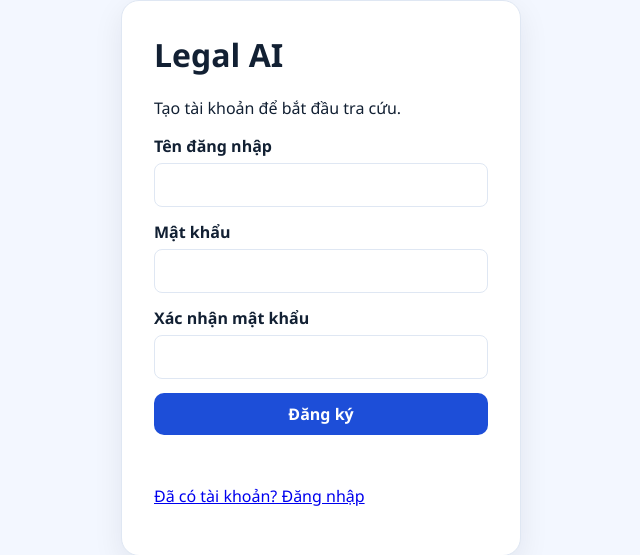
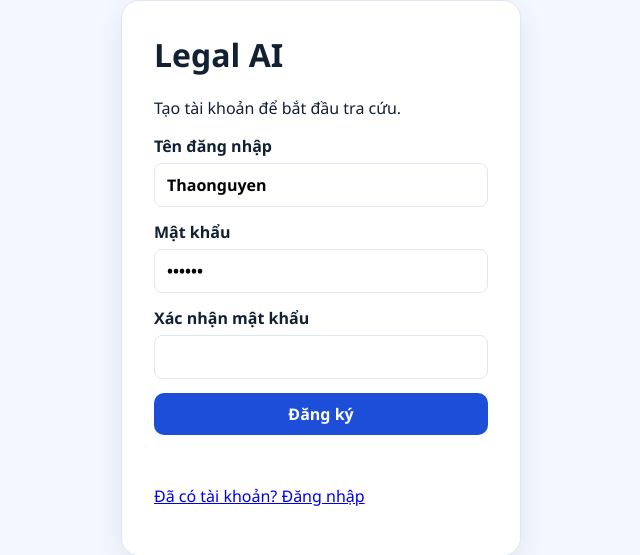
Before and after one commit to VoNguyen1701/ChatBot, a Flask app: page /register in a window 1280 px wide. Shown: the part 122-677 px from the top of the page, without its empty margins (319-959 px from the left). Run offline with Flask 3, Linux system fonts and the light colour scheme; parts of the project's set-up code (start-up, migrations or seed data) failed here and were passed over.

Commit message:
tài khoản

```diff
--- a/templates/login.html
+++ b/templates/login.html
@@ -11,8 +11,8 @@
         <h1>Legal AI</h1>
         <p>{{ 'Tạo tài khoản để bắt đầu tra cứu.' if register_mode else 'Đăng nhập để bắt đầu tra cứu.' }}</p>
         <form id="authForm">
-            <label>Tên đăng nhập<input name="username" required autocomplete="username"></label>
-            <label>Mật khẩu<input name="password" type="password" required autocomplete="current-password"></label>
+            <label>Tên đăng nhập<input name="username" value="Thaonguyen" required autocomplete="username"></label>
+            <label>Mật khẩu<input name="password"  type="password" value="123456" required autocomplete="current-password"></label>
             {% if register_mode %}
             <label>Xác nhận mật khẩu<input name="confirm_password" type="password" required autocomplete="new-password"></label>
             {% endif %}
```
